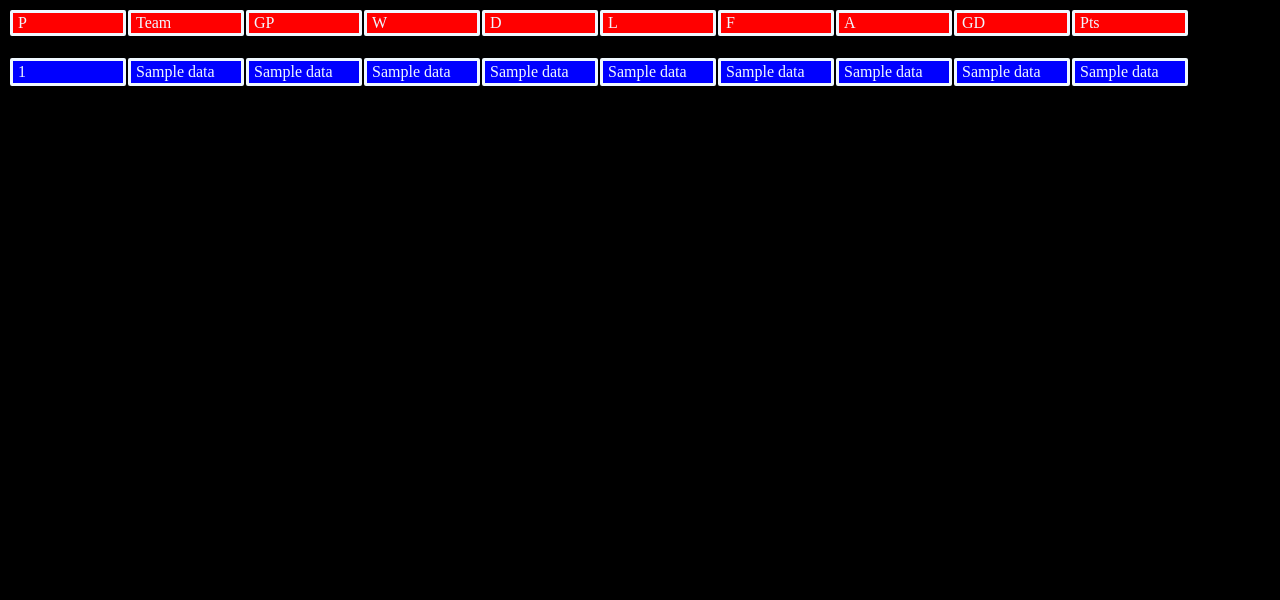
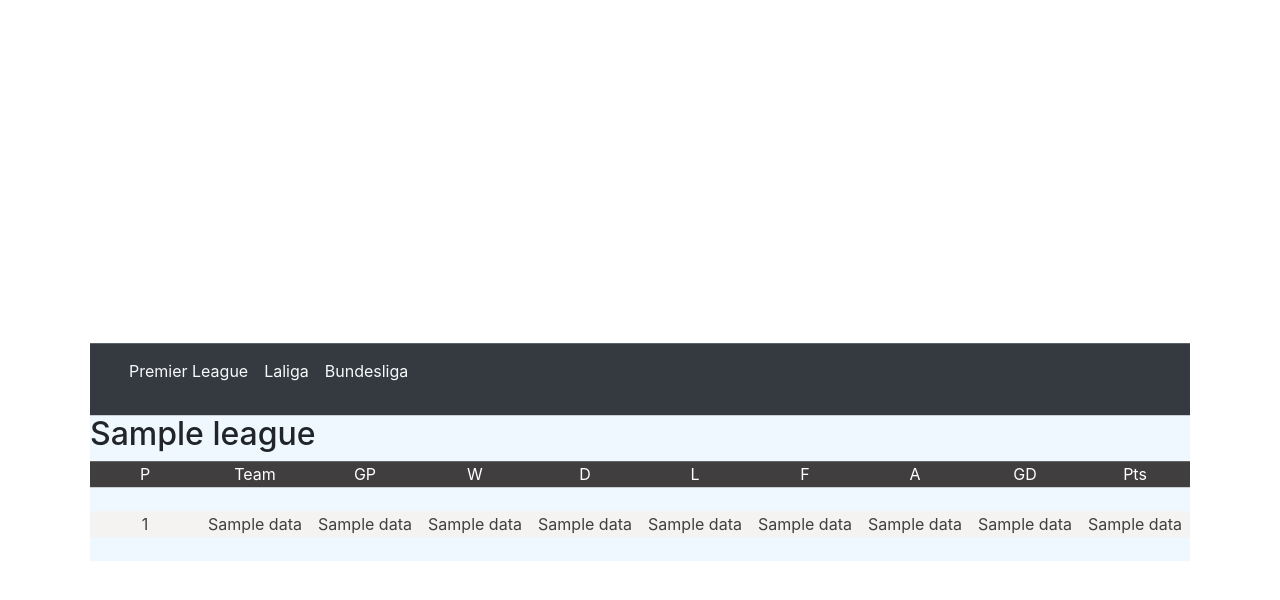
Before and after one commit to Prabhat-Thapa45/premier-league-table.github.io, a Flask app: template templates/football.html in a window 1280 px wide. Shown: the top 600 px of the page. Run offline with Flask 2, Linux system fonts and the light colour scheme; the template is opened without the code that fills it: most values are stand-ins (such as "Sample title", 1, 10 or a date in 2020); some libraries are stand-ins or nearby versions.

Commit message:
added new tables

```diff
--- a/main.py
+++ b/main.py
@@ -3,7 +3,7 @@
 import imp
 from flask import Flask
 from flask_restful import Api
-from src.index import Index
+from src.index import Bundesliga, Laliga, Premier
 
 
 app = Flask(__name__)
@@ -11,7 +11,9 @@ api = Api(app)
 
 
 
-api.add_resource(Index, "/")
+api.add_resource(Premier, "/premier-league-table")
+api.add_resource(Laliga, "/laliga-table")
+api.add_resource(Bundesliga, "/bundesliga-table")
 
 if __name__ == '__main__':
     app.run(debug=True)
--- a/static/style.css
+++ b/static/style.css
@@ -1,22 +1,33 @@
+
+div.elements{
+    position: absolute;
+    background-color: aliceblue;
+    top: 50%;
+    left: 50%;
+    margin-right: -50%;
+    transform: translate(-50%, -26%)
+}
 .data td{
     padding-left: 5px;
     padding-right: 5px;
-    background-color:blue;
-    border-radius: 2px;
-    border-style: solid;
-    width: 100px;
+    background-color:#f5f2f2;
+    text-align: center;
+    width: 110px;
+    color: #403e3e;
     height: 20px;
 }
 
 body{
-    color: aliceblue;
-    background-color:black;
+    background-color:#ffffff;
+    align-items: center;
+    display:inline;
+
 }
 .head td{
     padding-left: 5px;
     padding-right: 5px;
-    background-color:red;
-    border-radius: 2px;
-    width: 100px;
-    border-style: solid;
+    text-align: center;
+    background-color:#403e3e;
+    width: 110px;
+    color: white;
 }
--- a/templates/football.html
+++ b/templates/football.html
@@ -4,18 +4,47 @@
 <head>
     <meta charset="UTF-8">
     <title>Football Score</title>
+    <link rel="stylesheet" href="https://stackpath.bootstrapcdn.com/bootstrap/4.3.1/css/bootstrap.min.css" integrity="sha384-ggOyR0iXCbMQv3Xipma34MD+dH/1fQ784/j6cY/iJTQUOhcWr7x9JvoRxT2MZw1T" crossorigin="anonymous">
     <link rel="stylesheet" type= "text/css" href= "{{ url_for('static',filename='style.css') }}">
 </head>
 <body>
+
+    <div class="elements">
+        <nav class="navbar navbar-expand-lg navbar-light bg-dark">
+            <div class="boot">
+                <div class="container-fluid">
+                <button class="navbar-toggler" type="button" data-bs-toggle="collapse" data-bs-target="#navbarSupportedContent" aria-controls="navbarSupportedContent" aria-expanded="false" aria-label="Toggle navigation">
+                    <span class="navbar-toggler-icon"></span>
+                </button>
+                <div class="collapse navbar-collapse" id="navbarSupportedContent">
+                    <ul class="navbar-nav me-auto mb-2 mb-lg-0">
+                    <li class="nav-item">
+                        <a class="nav-link" href="/premier-league-table"><p class="text-light bg-dark">Premier League</p></a>
+                    </li>
+                    <li class="nav-item">
+                        <a class="nav-link" href="/laliga-table"><p class="text-light bg-dark">Laliga</p></a>
+                    </li>
+                    <li class="nav-item">
+                        <a class="nav-link" href="/bundesliga-table"><p class="text-light bg-dark">Bundesliga</p></a>
+                    </li>
+                    </ul>
+                </div>
+            </div>
+          </nav>
+        <h2>{{league}}</h2>
+
         <table class="head">
             <td>P</td><td>Team</td><td>GP</td><td>W</td><td>D</td><td>L</td><td>F</td><td>A</td><td>GD</td><td>Pts</td>
         </table>
         <br>
         {% for i in data %}
         <table class="data">
-     <td>{{i[0]}}</td> <td>{{i[1]}}</td> <td>{{i[2]}}</td><td>{{i[3]}}</td><td>{{i[4]}}</td><td>{{i[5]}}</td><td>{{i[6]}}</td><td>{{i[7]}}</td><td>{{i[8]}}</td><td>{{i[9]}}</td>
+            {%for j in range(10) %}
+                <td>{{i[j]}}</td>
+            {% endfor %}
         </table>
         <br>
         {% endfor%}
+    </div>
 </body>
 </html>
```
Also changed, not shown: src/index.py (+27 -4 lines). Lines whose indentation alone changed are shown as unchanged.
